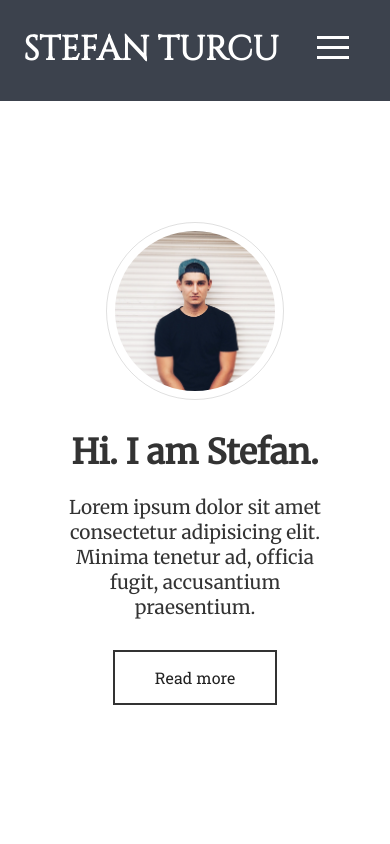
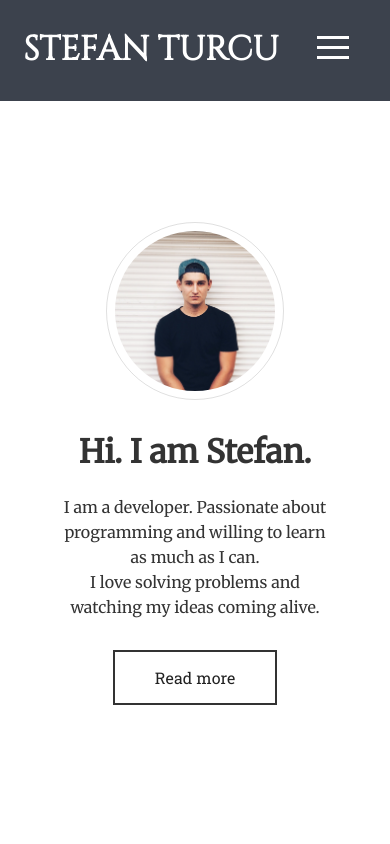
Before and after one commit to stephenth23/stefan_portofolio_website, a plain HTML site: page index.html in a window 390 px wide. Shown: the top 844 px of the page. Drawn offline with Linux system fonts and the light colour scheme.

Commit message:
new about

```diff
--- a/css/style.css
+++ b/css/style.css
@@ -240,13 +240,13 @@ nav ul li a:hover{
         padding: 20px 0;
         margin: 0 auto;
         color: #333;
-        font-size: 34px;
+        font-size: 32px;
         font-weight: bold;
         text-align: center;
     }
 
     .index-about p {
-        font-size: 19px;
+        font-size: 16px;
         text-align: center;
         line-height: 25px;
     }
--- a/index.html
+++ b/index.html
@@ -40,7 +40,8 @@
 					<img class="profile-pic" src="./img/ProfilePic1.jpg" alt="Stefan">
 				</div>
 				<h1>Hi. I am Stefan.</h1>
-				<p>Lorem ipsum dolor sit amet consectetur adipisicing elit. Minima tenetur ad, officia fugit, accusantium praesentium.</p>
+				<p>I am a developer. Passionate about programming and willing to learn as much as I can.
+					<br>I love solving problems and watching my ideas coming alive.</p>
 				<button class="header-button" type="button">Read more</button>
 			</article>
 
```
